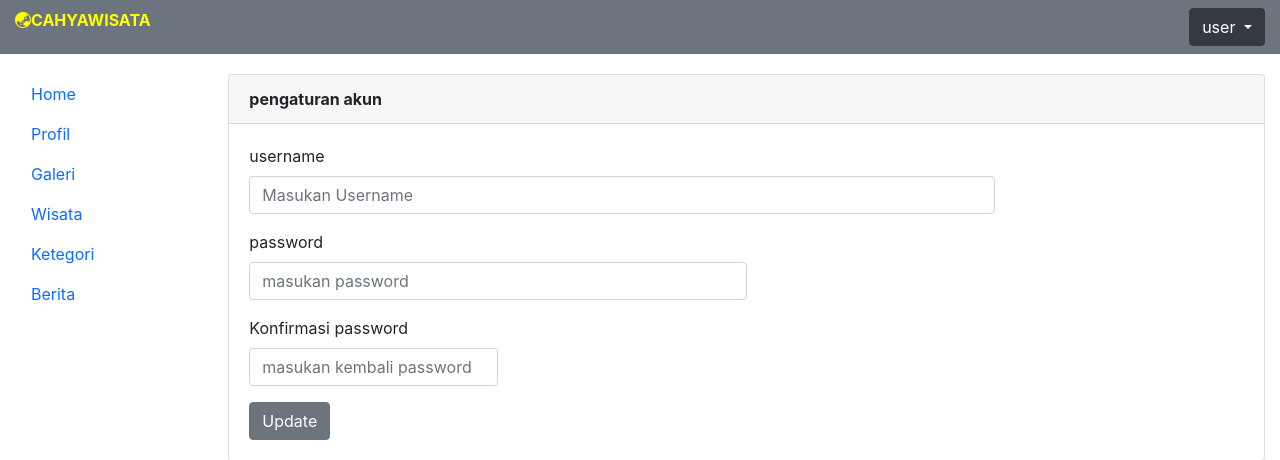
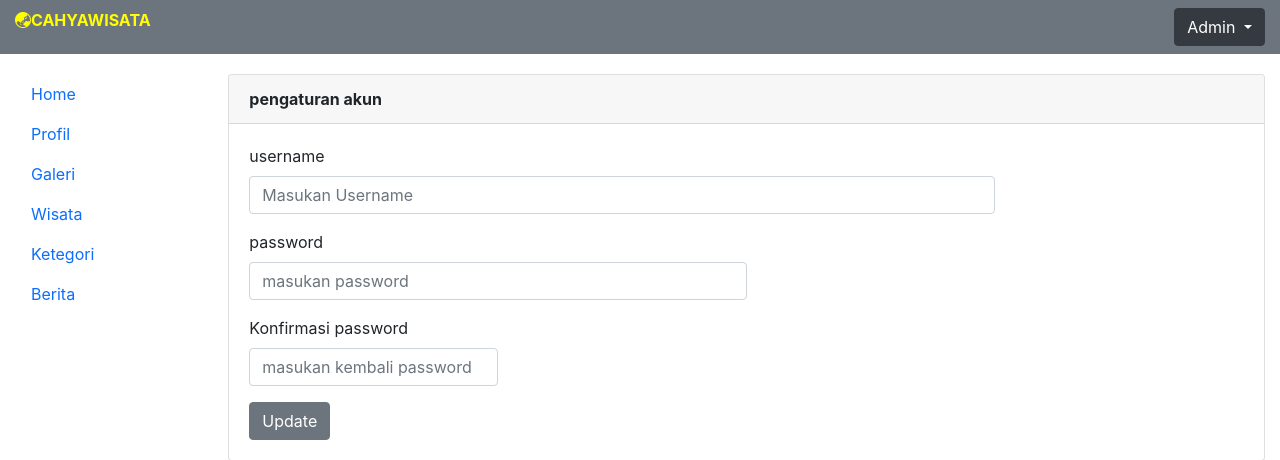
Before and after one commit to oletcahya/wisata, a PHP site: page /dashboard.php?hal=user in a window 1280 px wide. Shown: the top 460 px of the page. Run offline with PHP 8.4, Linux system fonts and the light colour scheme; the visitor is signed in with stand-in values (Sample User, id 1); data that the repository does not hold is empty; some libraries are stand-ins or nearby versions.

Commit message:
delete name user ke admin

```diff
--- a/dashboard.php
+++ b/dashboard.php
@@ -59,7 +59,7 @@ while($r1 = mysqli_fetch_array($wisata)){
             <div class="col-lg-12 py-2 bg-secondary fixed-top"  <title style="color:yellow;"><i class="bi bi-globe-asia-australia"></i><strong>CAHYAWISATA</strong></title>
             <div class="dropdown float-right">
   <button class="btn btn-dark  dropdown-toggle" type="button" id="dropdownMenuButton" data-toggle="dropdown" aria-haspopup="true" aria-expanded="false">
-    user
+    Admin
   </button>
   <div class="dropdown-menu dropdown-menu-right" aria-labelledby="dropdownMenuButton">
     <a class="dropdown-item" href="#">
```
